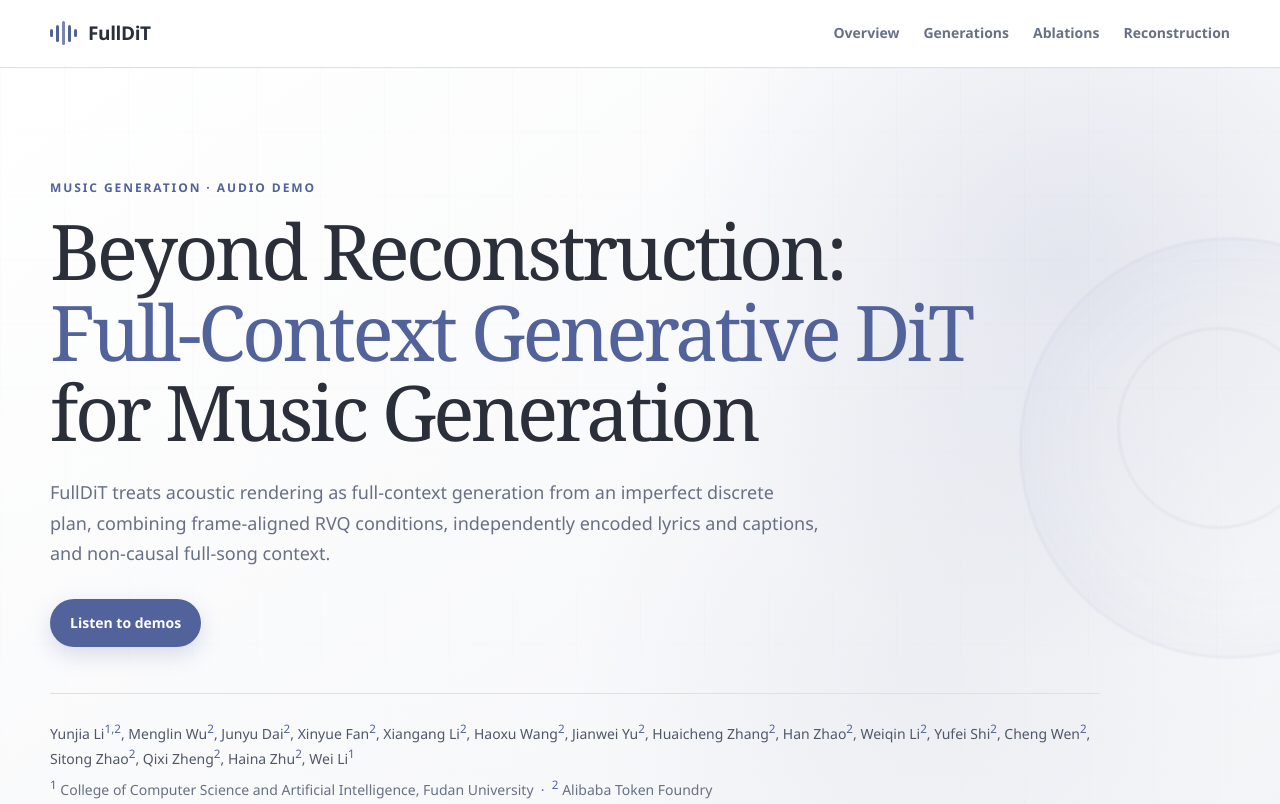
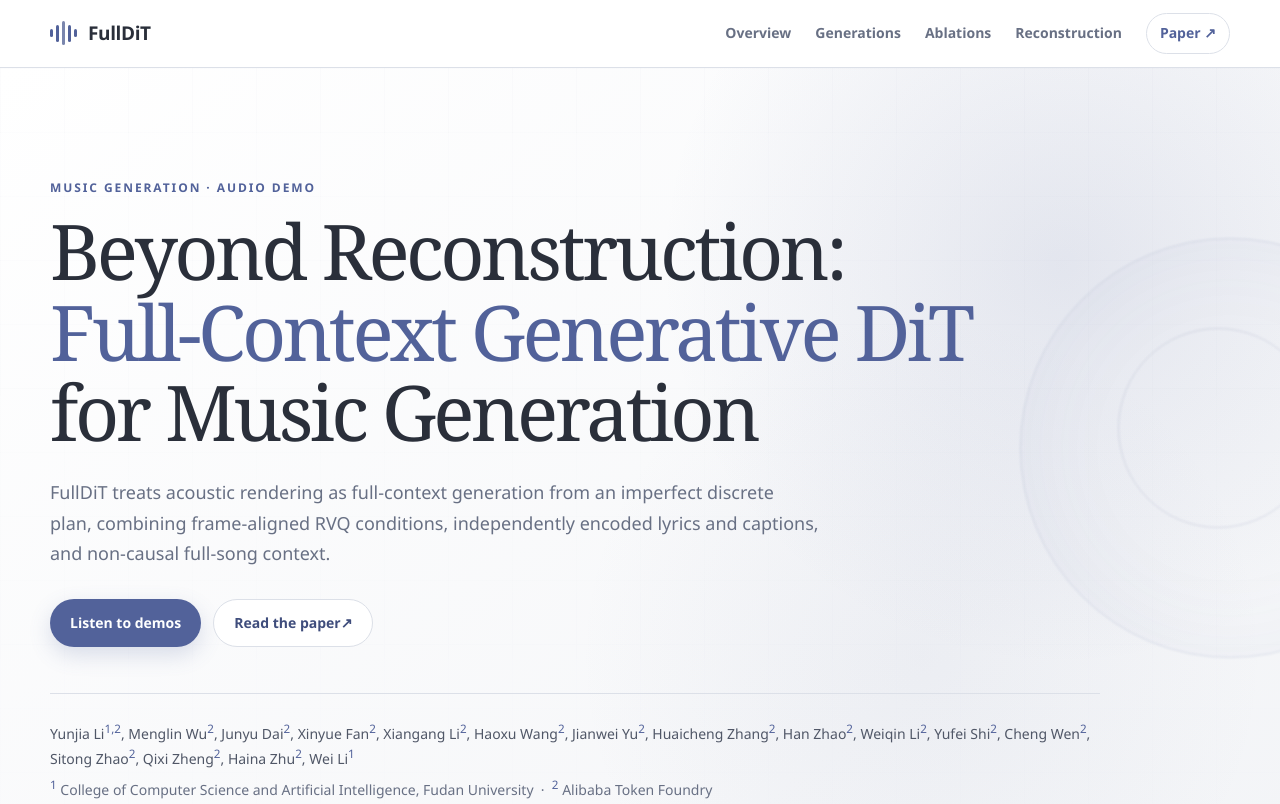
Before and after one commit to SelinaCloudL/fulldit-demo, a plain HTML site: page index.html in a window 1280 px wide. Shown: the top 804 px of the page. Drawn offline with Linux system fonts and the light colour scheme.

Commit message:
Add arXiv paper link

```diff
--- a/index.html
+++ b/index.html
@@ -24,6 +24,7 @@
       <a href="#generations">Generations</a>
       <a href="#ablations">Ablations</a>
       <a href="#reconstruction">Reconstruction</a>
+      <a class="nav-paper" href="https://arxiv.org/abs/2608.08787" target="_blank" rel="noopener noreferrer">Paper <span aria-hidden="true">↗</span></a>
     </nav>
   </header>
 
@@ -41,6 +42,7 @@
         </p>
         <div class="hero-actions">
           <a class="button button-primary" href="#generations">Listen to demos</a>
+          <a class="button button-secondary" href="https://arxiv.org/abs/2608.08787" target="_blank" rel="noopener noreferrer">Read the paper <span aria-hidden="true">↗</span></a>
         </div>
 
         <div class="authors" aria-label="Authors and affiliations">
```
Also changed, not shown: 1 other file.
